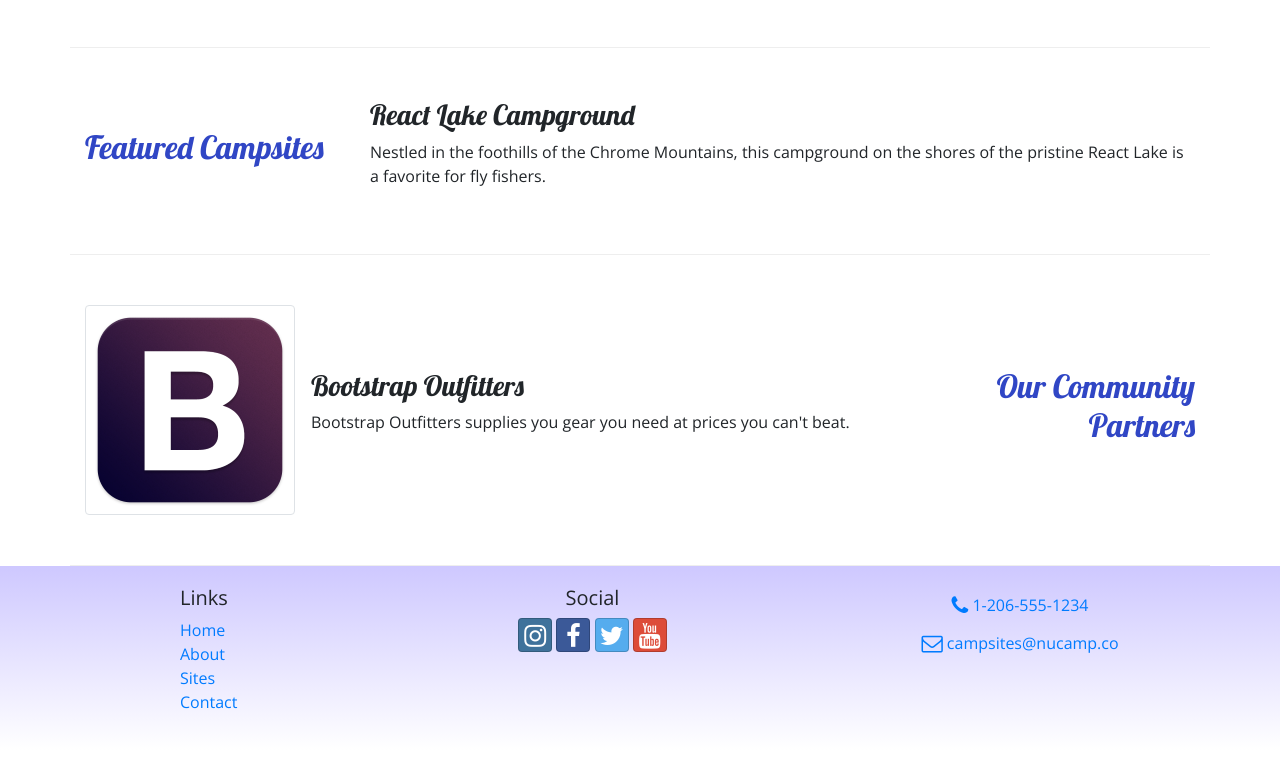
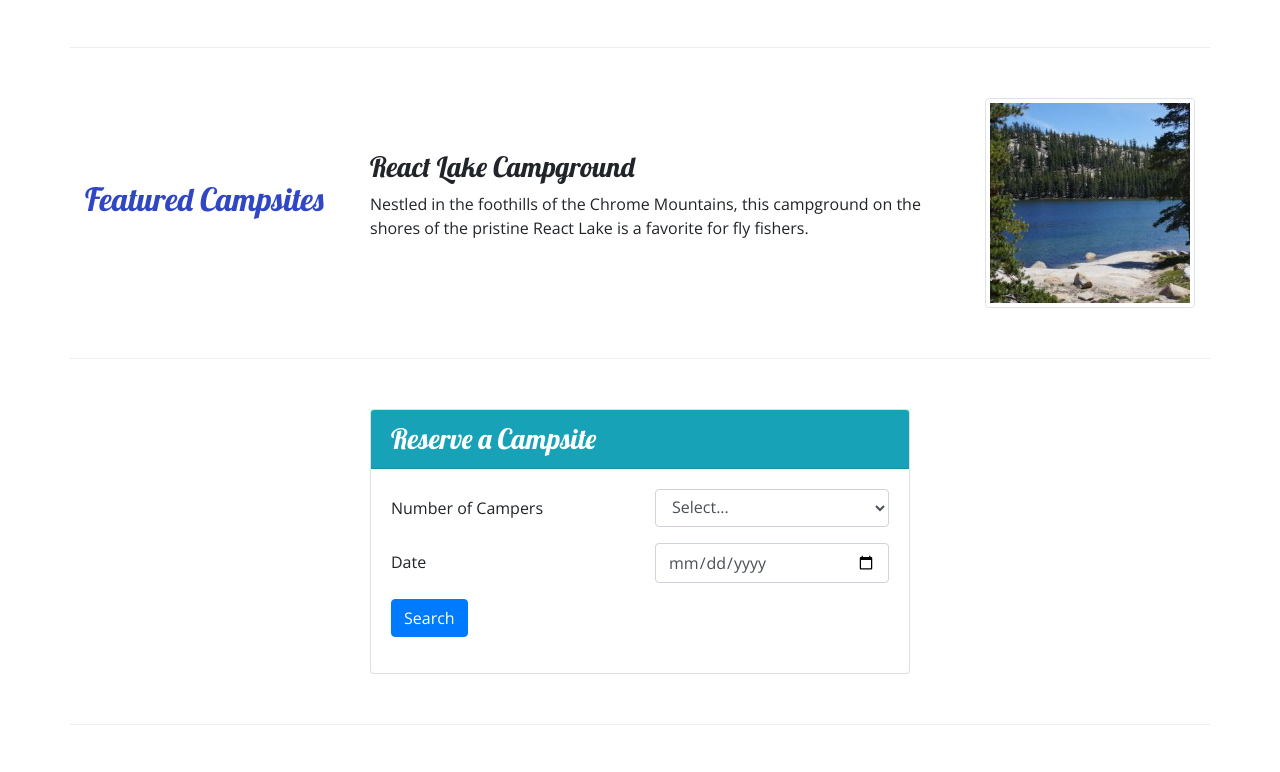
Before and after one commit to mister-josuecedeno/nucamp-bootstrap, a website: page index.html in a window 1280 px wide. Shown: the part 483-1255 px from the top of the page. Before the commit the page ends 1233 px from the top, so only its background shows below. Drawn offline with nearby package versions, Linux system fonts and the light colour scheme.

Commit message:
Week 2 Assignment

```diff
--- a/index.html
+++ b/index.html
@@ -43,6 +43,12 @@
           <div class="col">
             <h1>NuCamp</h1>
             <h2>a better way to camp</h2>
+          </div>
+          <!-- Task 3 -->
+          <div class="col col-md-4 col-xl-2 align-self-center">
+            <a class="btn btn-info btn-lg mt-4" href="#reserveForm"
+              >Reserve Campsite</a
+            >
           </div>
         </div>
       </div>
@@ -114,17 +120,95 @@
       </div>
     </div>
 
+    <!-- TASK 1 -->
     <div class="container">
       <div class="row row-content align-items-center">
         <div class="col-sm-4 col-md-3">
           <h2>Featured Campsites</h2>
         </div>
         <div class="col">
-          <h3>React Lake Campground</h3>
-          <p>
-            Nestled in the foothills of the Chrome Mountains, this campground on
-            the shores of the pristine React Lake is a favorite for fly fishers.
-          </p>
+          <!-- Task 1: Add media class -->
+          <div class="media">
+            <!-- Task 1: Add media body -->
+            <div class="media-body align-self-center">
+              <h3>React Lake Campground</h3>
+              <!-- Task 1: (Optional?) Remove p when small -->
+              <p class="d-none d-sm-block">
+                Nestled in the foothills of the Chrome Mountains, this
+                campground on the shores of the pristine React Lake is a
+                favorite for fly fishers.
+              </p>
+            </div>
+
+            <!-- Task 1: Add Image (class="img-thumbnail d-flex ml-3") -->
+            <img
+              class="img-thumbnail d-flex ml-3"
+              src="./img/react-lake-thumb.jpg"
+              alt="React Lake Campground"
+            />
+          </div>
+        </div>
+      </div>
+
+      <!-- TASK 2 -->
+      <!-- Something is wrong with the card sizing -->
+      <!-- Task 2: add row and col -->
+      <div class="row row-content align-items-center">
+        <div class="col-sm-6 mx-auto">
+          <div class="card">
+            <!-- Task 2: bg color and font color -->
+            <h3 class="card-header bg-info text-white">
+              Reserve a Campsite
+            </h3>
+            <div class="card-body">
+              <!-- Task 2: Add a form -->
+              <form action="" id="reserveForm">
+                <!-- Task 2: Row 1 -->
+                <div class="row form-group">
+                  <!-- Task 2: add col classes to the label (refer to contactus) -->
+                  <label class="col-sm-6 col-form-label" for="numCampers"
+                    >Number of Campers</label
+                  >
+                  <div class="col">
+                    <select
+                      class="form-control"
+                      name="numCampers"
+                      id="numCampers"
+                    >
+                      <option value="">Select...</option>
+                      <option value="1">1</option>
+                      <option value="2">2</option>
+                      <option value="3">3</option>
+                      <option value="4">4</option>
+                      <option value="5">5</option>
+                      <option value="6">6</option>
+                    </select>
+                  </div>
+                </div>
+                <!-- Task 2: Second Row -->
+                <div class="row form-group">
+                  <label class="col-sm-6 col-form-label" for="date">Date</label>
+                  <div class="col">
+                    <input
+                      class="form-control"
+                      type="date"
+                      id="date"
+                      name="date"
+                      placeholder="date"
+                    />
+                  </div>
+                </div>
+                <!-- Task 2: Third Row -->
+                <div class="row form-group">
+                  <div class="col">
+                    <button class="btn btn-primary" type="submit">
+                      Search
+                    </button>
+                  </div>
+                </div>
+              </form>
+            </div>
+          </div>
         </div>
       </div>
     </div>
```
